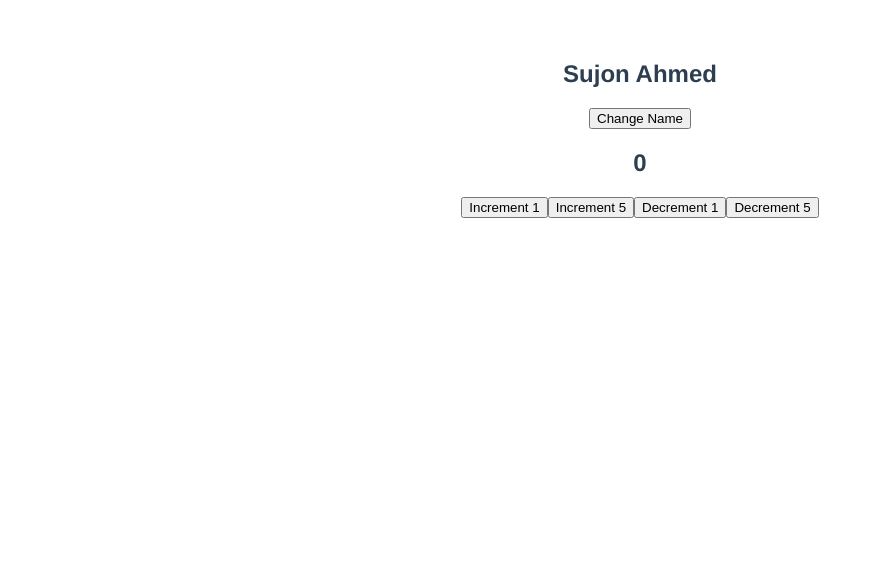
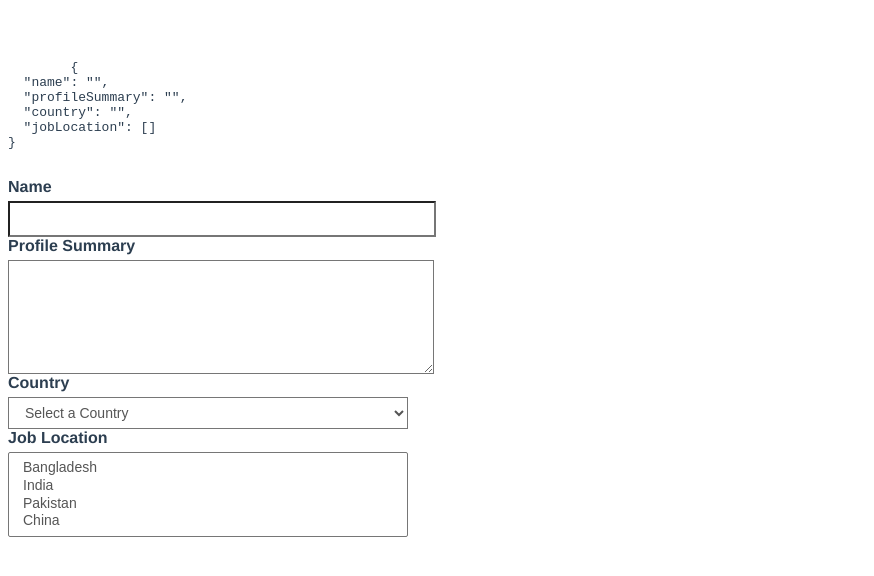
Before and after one commit to Sujon-Ahmed/vue.js-v3, a Vue app in the folder vue-basic/: page / in a window 1280 px wide. Shown: the top 576 px of the page, without its empty margins (0-874 px from the left). Built offline with nearby package versions, Linux system fonts and the light colour scheme.

Commit message:
Form Handling (Part 1)

```diff
--- a/vue-basic/src/App.vue
+++ b/vue-basic/src/App.vue
@@ -79,7 +79,7 @@
   <h1>Multily Methods - {{ multiply(baseValue) }}</h1> -->
 
   <!-- Event Handling -->
-  <h2>{{ name }}</h2>
+  <!-- <h2>{{ name }}</h2>
   <button v-on:click="name = 'Superman'">Change Name</button>
 
   <h2>{{ count }}</h2>
@@ -88,7 +88,54 @@
     <button v-on:click="increment(5)">Increment 5</button>
     <button v-on:click="decrement(1)">Decrement 1</button>
     <button v-on:click="decrement(5)">Decrement 5</button>
-  </div>
+  </div> -->
+
+  <!-- Form Handling  -->
+  <form action="">
+    <div>
+      <pre>
+        {{ JSON.stringify(formValues, null, 2) }}
+      </pre>
+    </div>
+    <div>
+      <label for="name">Name</label>
+      <input type="text" name="name" id="name" v-model="formValues.name" />
+    </div>
+    <div>
+      <label for="profile">Profile Summary</label>
+      <textarea
+        name="profile"
+        id="profile"
+        cols="10"
+        rows="5"
+        v-model="formValues.profileSummary"
+      ></textarea>
+    </div>
+    <div>
+      <label for="country">Country</label>
+      <select name="country" id="country" v-model="formValues.country">
+        <option value="">Select a Country</option>
+        <option value="bangladesh">Bangladesh</option>
+        <option value="india">India</option>
+        <option value="pakistan">Pakistan</option>
+        <option value="china">China</option>
+      </select>
+    </div>
+    <div>
+      <label for="job-location">Job Location</label>
+      <select
+        name="job-location"
+        id="job-location"
+        multiple
+        v-model="formValues.jobLocation"
+      >
+        <option value="bangladesh">Bangladesh</option>
+        <option value="india">India</option>
+        <option value="pakistan">Pakistan</option>
+        <option value="china">China</option>
+      </select>
+    </div>
+  </form>
 </template>
 
 <script>
@@ -154,6 +201,12 @@ export default {
       baseMultiplier: 5,
       baseValue: 2,
       count: 0,
+      formValues: {
+        name: "",
+        profileSummary: "",
+        country: "",
+        jobLocation: [],
+      },
     };
   },
   methods: {
@@ -178,10 +231,11 @@ export default {
   font-family: Avenir, Helvetica, Arial, sans-serif;
   -webkit-font-smoothing: antialiased;
   -moz-osx-font-smoothing: grayscale;
-  text-align: center;
+  /* text-align: center; */
   color: #2c3e50;
   margin-top: 60px;
 }
+
 #success {
   color: springgreen;
 }
@@ -200,4 +254,27 @@ export default {
 .sold-out {
   color: red;
 }
+
+label {
+  font-weight: bold;
+  display: flex;
+  margin-bottom: 5px;
+}
+input + label {
+  font-weight: bold;
+  display: inline-flex;
+  margin-right: 20px;
+}
+input[type="text"],
+textarea,
+select {
+  display: block;
+  width: 400px;
+  padding: 6px 12px;
+  font-size: 14px;
+  line-height: 1.42857143;
+  color: #555;
+  background-color: #fff;
+  border-image: none;
+}
 </style>
```
